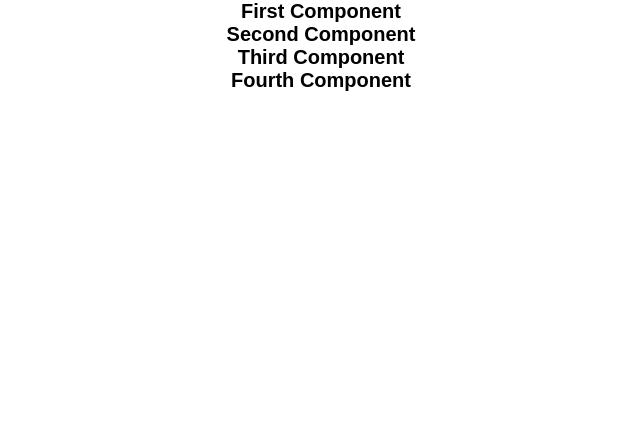
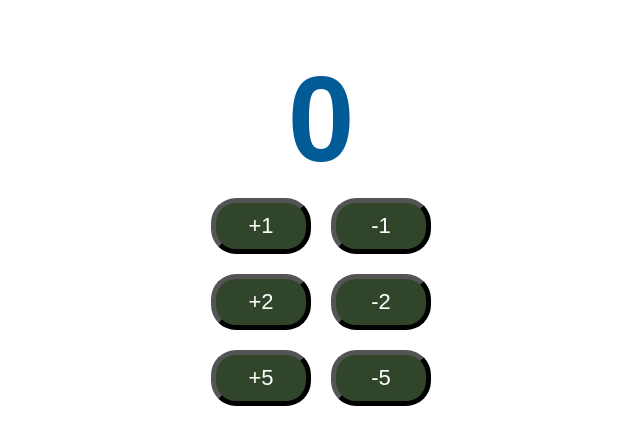
Before and after one commit to suraj-khanal/npm-react-app-spring, a React (Create React App) app: page / in a window 1280 px wide. Shown: the top 444 px of the page, without its empty margins (319-959 px from the left). Built offline with nearby package versions, Linux system fonts and the light colour scheme; the HTML template or start-up script is replaced by a standard one.

Commit message:
Second Commit

```diff
--- a/src/App.css
+++ b/src/App.css
@@ -1,6 +1,7 @@
 .App {
   text-align: center;
-  font-size: 20px;
+  margin-top: 50px;
+  font-size: 30px;
   font-weight: 550;
   font-family: sans-serif;
 }
--- a/src/App.js
+++ b/src/App.js
@@ -1,12 +1,29 @@
 import './App.css';
-import LearningComponent from './components/learning-examples/LearningComponent';
+import Counter from './components/counter/Counter';
 
 function App() {
   return (
     <div className="App">
-        <LearningComponent/>
+        <Counter/>
     </div>
   );
 }
 
+// function PlayingWithProps(properties){
+//   console.log(properties)
+//   console.log(properties.property1)
+//   console.log(properties.property2)
+//   return (
+//     <div>Props</div>
+//   )
+// }
+
+// function PlayingWithProps({property1,property2}){
+//   console.log(property1)
+//   console.log(property2)
+//   return (
+//     <div>Props</div>
+//   )
+// }
+
 export default App;
--- /dev/null
+++ b/src/components/counter/Counter.css
@@ -0,0 +1,37 @@
+/*
+const buttonStyle= {
+        fontSize: "30px",
+        backgroundColor: "#304529",
+        width: "100px",
+        margin: "10px",
+        color: "white",
+        padding: "15px",
+        borderRadius: "25px"
+
+    };
+*/
+
+.counterButton {
+        font-size: 22px;
+        background-color: #304529;
+        width: 100px;
+        margin: 10px;
+        color: white;
+        padding: 10px;
+        border-radius: 25px;
+        border-color: black;
+        border-width: 5px;
+}
+.counterButton:hover{
+    background-color: rgb(22, 71, 73);
+}
+
+.count {
+    font-size: 50px;
+    padding: 20px;
+}
+
+.totalCount {
+    color: #005b96;
+    font-size: 120px;
+}
--- /dev/null
+++ b/src/components/counter/Counter.jsx
@@ -0,0 +1,66 @@
+import { useState } from "react";
+import "./Counter.css";
+import { PropTypes } from "prop-types";
+
+
+export default function Counter() {
+
+    const [count, setCount] = useState(0);
+
+    function incrementCounterParentFunction(by){
+        setCount(count+by)
+    }
+
+    function decrementCounterParentFunction(by){
+        setCount(count-by)
+    }
+
+  return (
+    <>
+     <span className="totalCount">{count}</span>
+      <CounterButton by={1} incrementMethod={incrementCounterParentFunction}
+            decrementMethod={decrementCounterParentFunction}  />
+      <CounterButton by={2} incrementMethod={incrementCounterParentFunction}
+            decrementMethod={decrementCounterParentFunction}/>
+      <CounterButton by={5} incrementMethod={incrementCounterParentFunction}
+            decrementMethod={decrementCounterParentFunction}/>
+    </>
+  );
+}
+
+function CounterButton({ by, incrementMethod, decrementMethod}) {
+  //[0, f]
+  const [count, setCount] = useState(0);
+
+  function incrementCounterFunction() {
+    setCount(count + by);
+    incrementMethod(by)
+  }
+
+  function decrementCounterFunction() {
+    setCount(count - by);
+    decrementMethod(by)
+  }
+
+  return (
+    <div className="Counter">
+      <div>
+        <button className="counterButton" onClick={incrementCounterFunction}>
+          +{by}
+        </button>
+
+        <button className="counterButton" onClick={decrementCounterFunction}>
+          -{by}
+        </button>
+      </div>
+    </div>
+  );
+}
+
+CounterButton.propTypes = {
+  by: PropTypes.number,
+};
+
+CounterButton.defaultProps = {
+  by: 1,
+};
--- a/src/components/learning-examples/LearningComponent.jsx
+++ b/src/components/learning-examples/LearningComponent.jsx
@@ -2,6 +2,7 @@ import FirstComponent from "./FirstComponent";
 import SecondComponent from "./SecondComponent";
 import ThirdComponent from "./ThirdComponent";
 import FourthComponent from "./FourthComponent";
+import LearningJavaScript from "./LearningJavaScript";
 
 export default function LearningComponent() {
   return (
@@ -10,6 +11,7 @@ export default function LearningComponent() {
       <SecondComponent />
       <ThirdComponent />
       <FourthComponent />
+      <LearningJavaScript />
     </div>
   );
 }
--- /dev/null
+++ b/src/components/learning-examples/LearningJavaScript.jsx
@@ -0,0 +1,29 @@
+const person = {
+    name: 'Suraj Khanal',
+    address: {
+        line1: '724 Reigel Street',
+        city: 'Lake Charles',
+        country: 'USA'
+    },
+    profiles: ['twitter', 'linkedIn','instagram'], //array representation
+    printProfile: () => {
+        person.profiles.map(
+            profile => console.log(profile)
+        )
+    }
+}
+
+export default function LearningJavaScript(){
+    return (
+        <div>
+            <div> {person.name}</div>
+            <div>{person.address.line1}</div>
+            <div>{person.address.city}</div>
+            <div>{person.address.country}</div>
+            <div>{person.profiles[0]}</div>
+            <div>{person.profiles[1]}</div>
+            <div>{person.profiles[2]}</div>
+            <div>{person.printProfile()}</div>
+        </div>
+    )
+}
```
Also changed, not shown: 1 other file (tests, documents, lock files or other folders).
